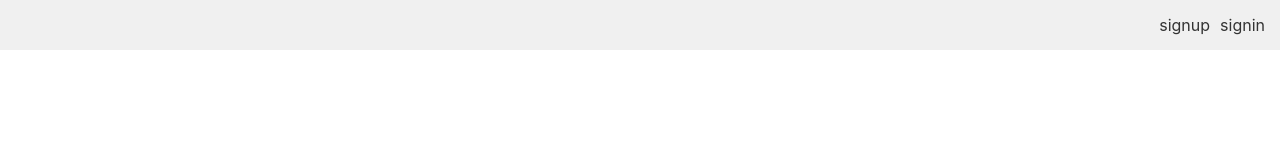
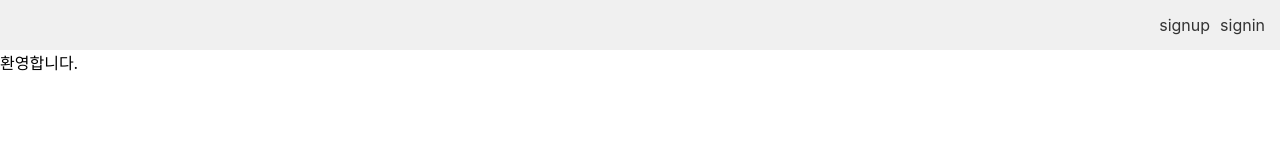
Before and after one commit to JeanYoungPark/wanted-pre-onboarding-frontend, a React (Create React App) app: page / in a window 1280 px wide. Before the commit this address had no page. Shown: the top 160 px of the page. Built offline with nearby package versions, Linux system fonts and the light colour scheme.

Commit message:
main페이지와 not found페이지 처리방법 추가

```diff
--- a/src/App.js
+++ b/src/App.js
@@ -6,6 +6,7 @@ import SignUp from './pages/SignUpPage';
 import SignIn from './pages/SignInPage';
 import Todo from './pages/TodoPage';
 import NotFound from './components/NotFound';
+import Main from './pages/Main';
 
 
 function App() {
@@ -14,10 +15,11 @@ function App() {
       <BrowserRouter>
         <Header />
         <Routes>
+          <Route path="/" element={<Main />}></Route>
           <Route path="/signup" element={<SignUp />}></Route>
           <Route path="/signin" element={<SignIn />}></Route>
           <Route path="/todo" element={<Todo />}></Route>
-          <Route paht="*" element={<NotFound />}></Route>
+          <Route path="*" element={<NotFound />}></Route>
         </Routes>
       </BrowserRouter>
     </div>
--- /dev/null
+++ b/src/pages/Main.js
@@ -0,0 +1,7 @@
+import React from 'react'
+
+export default function Main() {
+  return (
+    <div>환영합니다.</div>
+  )
+}
```
